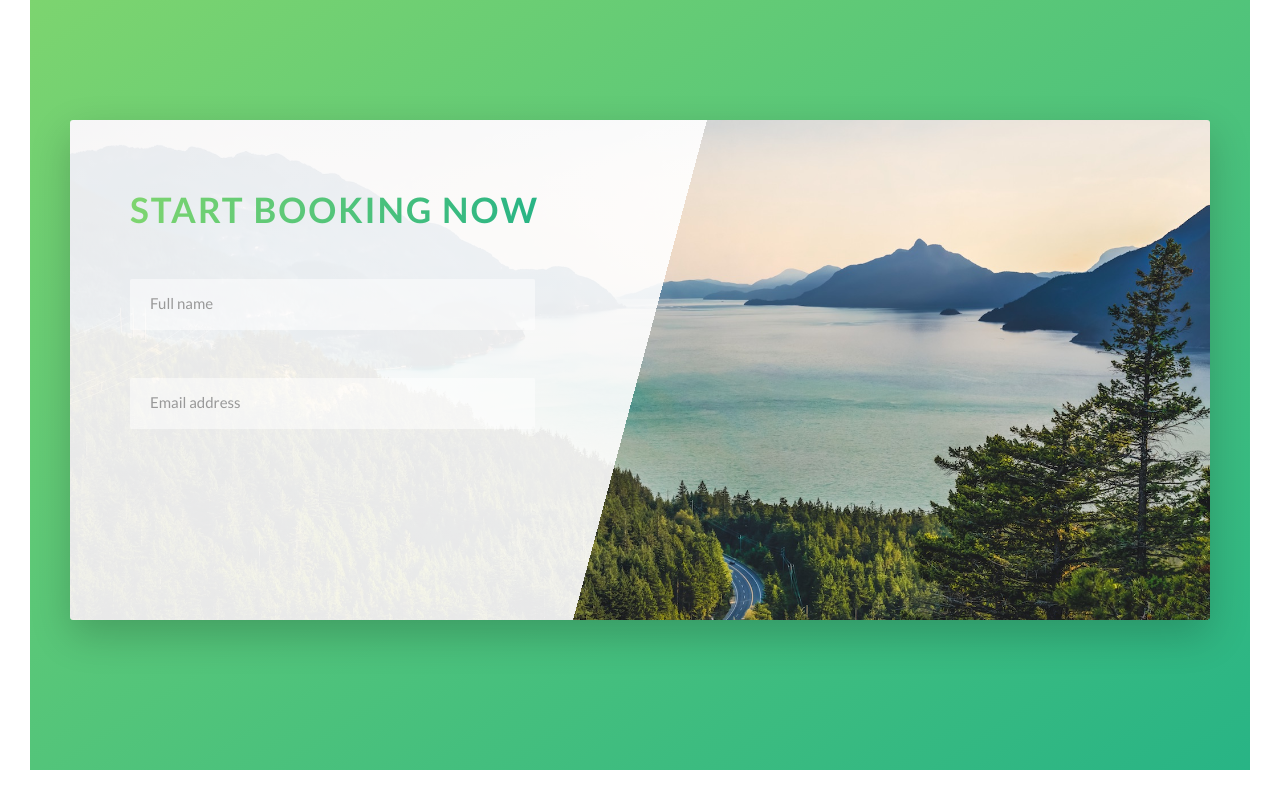
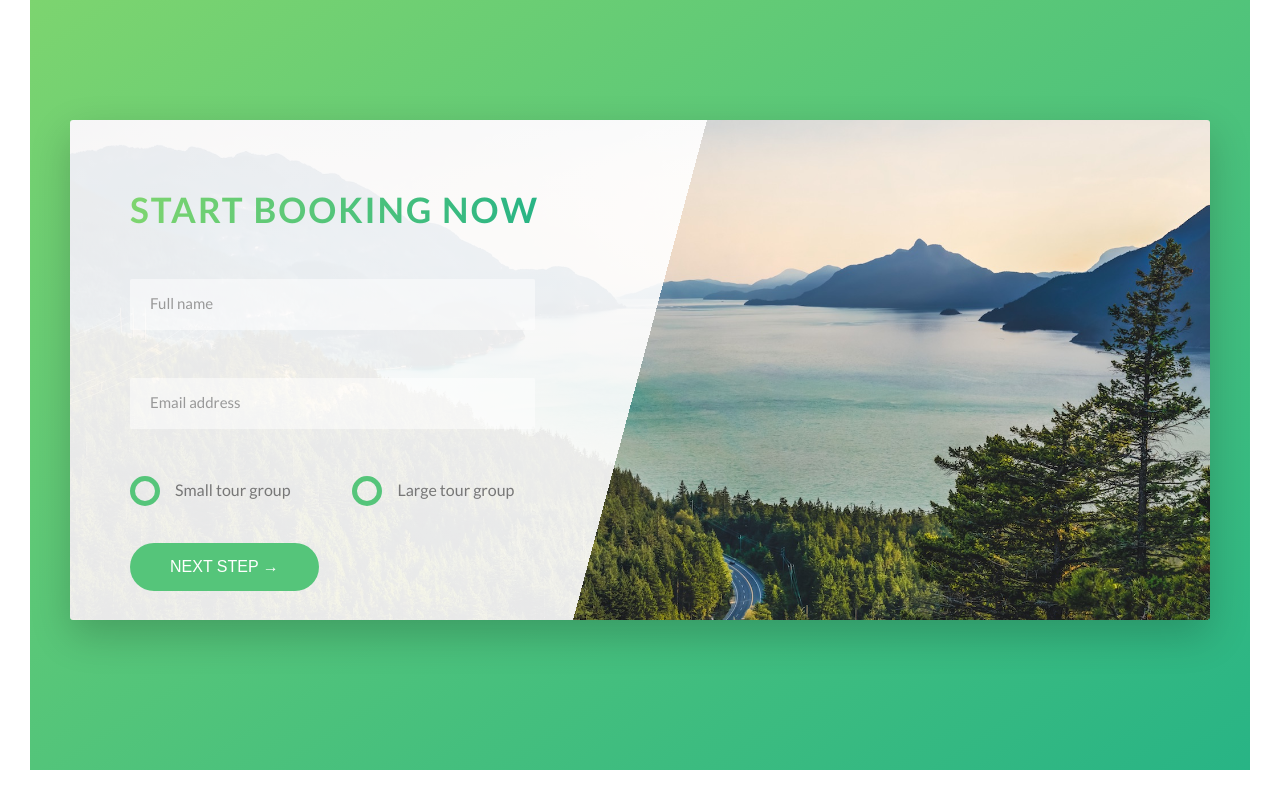
Before and after one commit to OriChaiMatan/Natours, a website: page index.html in a window 1280 px wide. Shown: the part 4503-5303 px from the top of the page. Drawn offline with Linux system fonts and the light colour scheme.

Commit message:
Building the Booking Section - Part 3 ( Buttons )

```diff
--- a/index.html
+++ b/index.html
@@ -273,9 +273,28 @@
                                 <input type="text" class="form__input" placeholder="Full name" id="name" required>
                                 <label for="name" class="form__label">Full Name</label>
                             </div>
-                            <div class="form__group"></div>
+                            <div class="form__group">
                                 <input type="email" class="form__input" placeholder="Email address" id="email" required>
                                 <label for="email" class="form__label">Email address</label>
+                            </div>
+                            <div class="form__group u-margin-bottom-medium">
+                                <div class="form__radio-group">
+                                    <input type="radio" class="form__radio-input" id="small" name="size">
+                                    <label for="small" class="form__radio-label">
+                                        <span class="form__radio-button"></span>
+                                        Small tour group
+                                    </label>
+                                </div>
+                                <div class="form__radio-group">
+                                    <input type="radio" class="form__radio-input" id="large" name="size">
+                                    <label for="large" class="form__radio-label">
+                                        <span class="form__radio-button"></span>
+                                        Large tour group
+                                    </label>
+                                </div>
+                            </div>
+                            <div class="form__group">
+                                <button class="btn btn--green">Next step &rarr;</button>
                             </div>
                         </form>
                     </div>
--- a/sass/base/_utillities.scss
+++ b/sass/base/_utillities.scss
@@ -1,8 +1,8 @@
-.u-center-text{ text-align: center; }
+.u-center-text{ text-align: center !important; }
 
-.u-margin-bottom-big{ margin-bottom: 8rem; }
-.u-margin-bottom-medium{ margin-bottom: 4rem; }
-.u-margin-bottom-small{ margin-bottom: 1.5rem; }
+.u-margin-bottom-big{ margin-bottom: 8rem !important; }
+.u-margin-bottom-medium{ margin-bottom: 4rem !important; }
+.u-margin-bottom-small{ margin-bottom: 1.5rem !important; }
 
-.u-margin-top-big{ margin-top: 8rem; }
-.u-margin-top-huge{ margin-top: 10rem; }
+.u-margin-top-big{ margin-top: 8rem !important; }
+.u-margin-top-huge{ margin-top: 10rem !important; }
--- a/sass/components/_button.scss
+++ b/sass/components/_button.scss
@@ -1,4 +1,5 @@
 .btn {
+    &,
     &:link,
     &:visited {
         text-transform: uppercase;
@@ -9,6 +10,10 @@
         transition: all .2s;
         position: relative;
         font-size: $default-font-size;
+
+        // Change for the <button> element
+        border: none;
+        cursor: pointer;
     }
 
     &:hover {
@@ -21,7 +26,9 @@
         }
     }
 
-    &:active {
+    &:active,
+    &:focus {
+        outline: none;
         transform: translateY(-1px);
         box-shadow: 0 0.5rem 1rem rgba($color-black, .2);
     }
--- a/sass/components/_form.scss
+++ b/sass/components/_form.scss
@@ -45,4 +45,51 @@
         visibility: hidden;
         transform: translateY(-4rem);
     }
+
+    &__radio-group{
+        width: 49%;
+        display: inline-block;
+    }
+
+    &__radio-input{
+        display: none;
+    }
+
+    &__radio-label {
+        font-size: $default-font-size;
+        cursor: pointer;
+        position: relative;
+        padding-left: 4.5rem;
+    }
+
+    &__radio-button{
+        height: 3rem;
+        width: 3rem;
+        border: 5px solid $color-primary;
+        border-radius: 50%;
+        display: inline-block;
+        position: absolute;
+        left: 0;
+        top: -.4rem;
+
+        &::after{
+            content: "";
+            display: block;
+            height: 1rem;
+            width: 1rem;
+            border-radius: 50%;
+            position: absolute;
+            top: 50%;
+            left: 50%;
+            transform: translate(-50%, -50%);
+            background-color: $color-primary;
+            opacity: 0;
+            transition: opacity .2s;
+        }
+    }
+
+    &__radio-input:checked ~ &__radio-label &__radio-button::after{
+        opacity: 1;
+    }
+
 }
```
Also changed, not shown: css/style.css, 1 other file.
